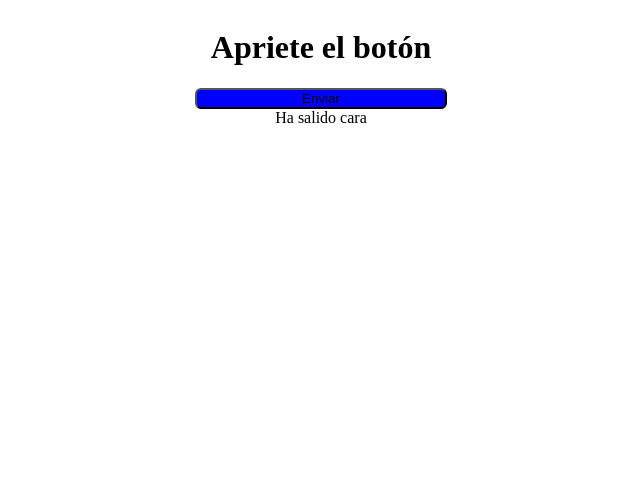
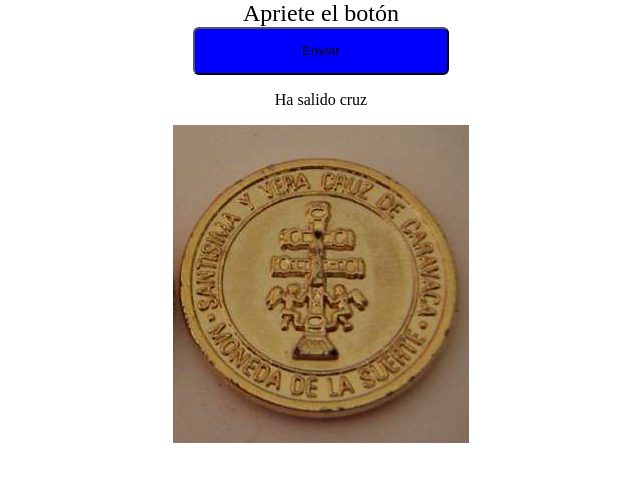
Before and after one commit to SashaBidardel/Cara-o-Cruz, a plain HTML site: page index.html in a window 1280 px wide. Both pictures are taken after a click on the button "Enviar". Shown: the whole page, without its empty margins (319-959 px from the left). Drawn offline with Linux system fonts and the light colour scheme.

Commit message:
adding pics

```diff
--- a/index.html
+++ b/index.html
@@ -6,13 +6,20 @@
     <meta name="viewport" content="width=device-width, initial-scale=1.0">
     <title>Cara o Cruz</title>
     <link rel="stylesheet" href="/styles/index.css">
-    <script src="./index.js"></script>
+
 
 </head>
 <body>
-    <h1>Apriete el botón</h1>
-    <button class="boton" onclick='caraOCruz()' >Enviar</button>
-     <div id="imagen" >
 
-     </div>
+
+        <label for="btn">Apriete el botón</label>
+       <section>
+        <button class="boton " id="btn" onclick='caraOCruz()'><p>Enviar</p></button>
+
+        <div id="imagen" >
+
+        </div>
+       </section>
+     <script src="./index.js"></script>
+</body>
 </html>
--- a/index.js
+++ b/index.js
@@ -8,15 +8,14 @@ function caraOCruz()
 
     let x=Math.floor(Math.random ()*2);
     if  (x==1) {
-        let img=new Image;
-        img.src="imagens/cruz.jpg";
-        document.getElementById("imagen").innerHTML="Ha salido cara";
+
+
+        document.getElementById("imagen").innerHTML=`<p>Ha salido cruz</p> <div ><img src="./assets/cruz.png" alt="Cara" ></div>`
 
     }
      else {
-        let img=new Image;
-        img.src="imagens/cara.jpg";
-        document.getElementById("imagen").innerHTML="Ha salido cruz";
+
+         document.getElementById("imagen").innerHTML=`<p>Ha salido cara</p><div > <img src="./assets/cara.png"  alt="Cara" class="imagen"></div>`
 
     }
 }
--- a/styles/index.css
+++ b/styles/index.css
@@ -1,11 +1,36 @@
 .boton{
     background-color: blue;
     width: 20%;
-    height: 20%;
+    height: 80%;
     border-radius: 6px;
+
+
 }
+section{
+    display: flex;
+    justify-content: center;
+}
+
+p{
+   display: flex;
+   justify-content: center;
+
+
+}
+
+
 body{
+    margin: auto;
+
+}
+label{
     display: flex;
+
+    justify-content: center;
+    font-size: x-large;
+}
+section{
+
+    flex-direction: column;
     align-items: center;
-    flex-direction: column;
 }
```
Also changed, not shown: assets/2.PNG (renamed from imagens/2.PNG), assets/cara.PNG (added), assets/cruz.PNG (added), imagens/cara.jpg (deleted), imagens/cruz.jpg (deleted).
